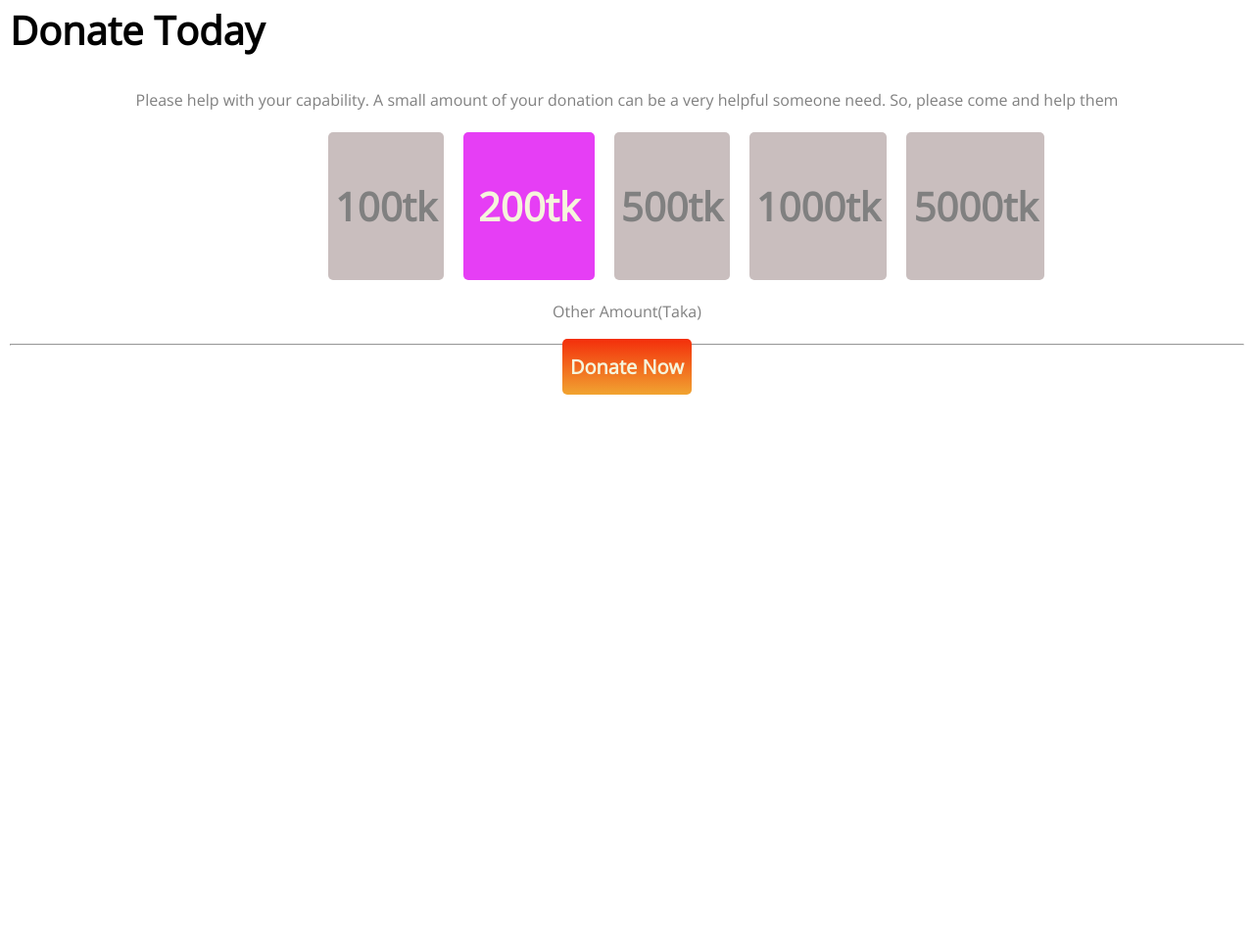
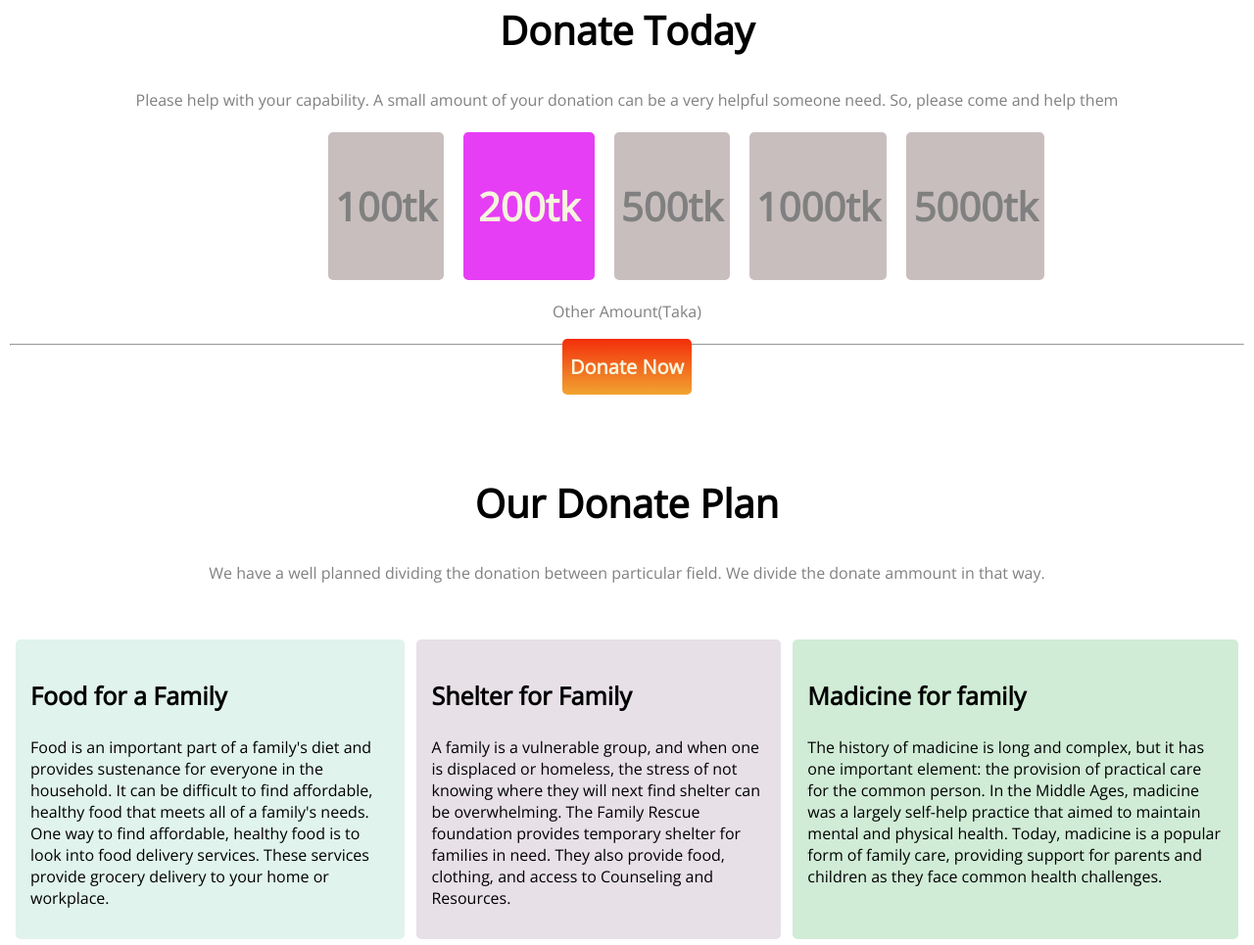
Before and after one commit to Maznur0079/Social-Service, a plain HTML site: page index.html in a window 1280 px wide. Shown: the part 862-1827 px from the top of the page at 98% size. Before the commit the page ends 1265 px from the top, so only its background shows below. Drawn offline with nearby package versions, Linux system fonts and the light colour scheme.

Commit message:
donate-plan-add

```diff
--- a/index.html
+++ b/index.html
@@ -30,7 +30,7 @@
 
 
     <section class="Flex-box">
-        <divclor-add"lass="co>
+        <div class="color-add">
             <h2>Donate Today</h2>
             <h4 id="gray">Please help with your capability. A small amount of your donation can be a very helpful
                 someone need.
@@ -67,6 +67,52 @@
             </div>
         </section>
 
+        <div class="donate-plan">
+            <h2>Our Donate Plan</h2>
+            <h4>We have a well planned dividing the donation between particular field. We divide the donate ammount in
+                that
+                way.</h4>
+        </div>
+
+
+
+        <section class="Donate-plan">
+            <div class="food">
+
+                <h3>Food for a Family</h3>
+                <p>Food is an important part of a family's diet and provides sustenance for everyone in the household.
+                    It
+                    can be
+                    difficult to find affordable, healthy food that meets all of a family's needs. One way to find
+                    affordable,
+                    healthy food is to look into food delivery services. These services provide grocery delivery to your
+                    home or
+                    workplace.</p>
+            </div>
+            <div class="shelter">
+                <h3>Shelter for Family</h3>
+                <p>A family is a vulnerable group, and when one is displaced or homeless, the stress of not knowing
+                    where
+                    they will next find shelter can be overwhelming. The Family Rescue foundation provides temporary
+                    shelter
+                    for families in need. They also provide food, clothing, and access to Counseling and Resources.</p>
+            </div>
+            <div class="madicine">
+                <h3>Madicine for family</h3>
+                <p>The history of madicine is long and complex, but it has one important element: the provision of
+                    practical
+                    care for the common person. In the Middle Ages, madicine was a largely self-help practice that aimed
+                    to
+                    maintain mental and physical health. Today, madicine is a popular form of family care, providing
+                    support
+                    for parents and children as they face common health challenges.</p>
+            </div>
+        </section>
+
+
+
+
+
 
 
 
--- a/style.css
+++ b/style.css
@@ -9,6 +9,12 @@ h1 {
 
 h2 {
     font-size: 40px;
+    font-weight: 700;
+    text-align: center;
+}
+
+h3 {
+    font-size: 25px;
     font-weight: 700;
 }
 
@@ -107,3 +113,38 @@ html {
 .other-amount-flex-box {
     text-align: center;
 }
+
+.donate-plan {
+    padding-top: 65px;
+    padding-bottom: 30px;
+}
+
+.Donate-plan {
+    display: flex;
+
+
+}
+
+.food {
+    padding: 15px;
+    background-color: rgb(224, 243, 236);
+    margin: 6px;
+    border-radius: 5px;
+
+
+
+}
+
+.shelter {
+    padding: 15px;
+    background-color: rgb(231, 224, 231);
+    margin: 6px;
+    border-radius: 5px;
+}
+
+.madicine {
+    padding: 15px;
+    background-color: rgb(208, 236, 214);
+    margin: 6px;
+    border-radius: 5px;
+}
```
Lines whose indentation alone changed are shown as unchanged.
